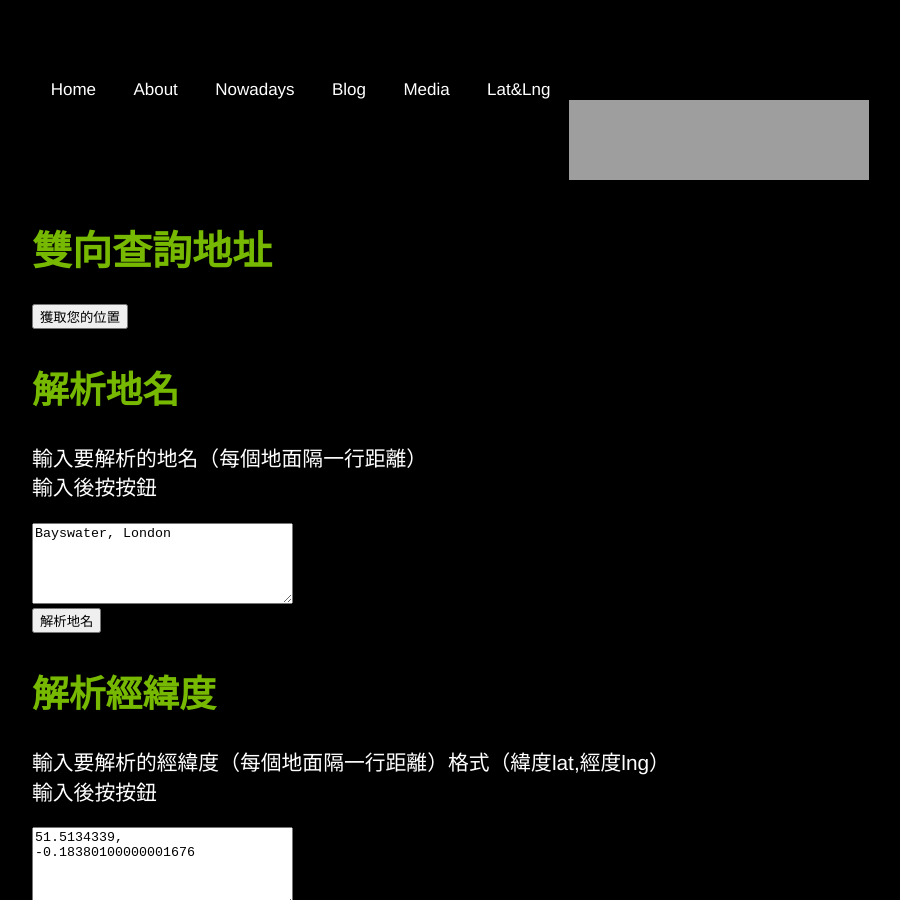
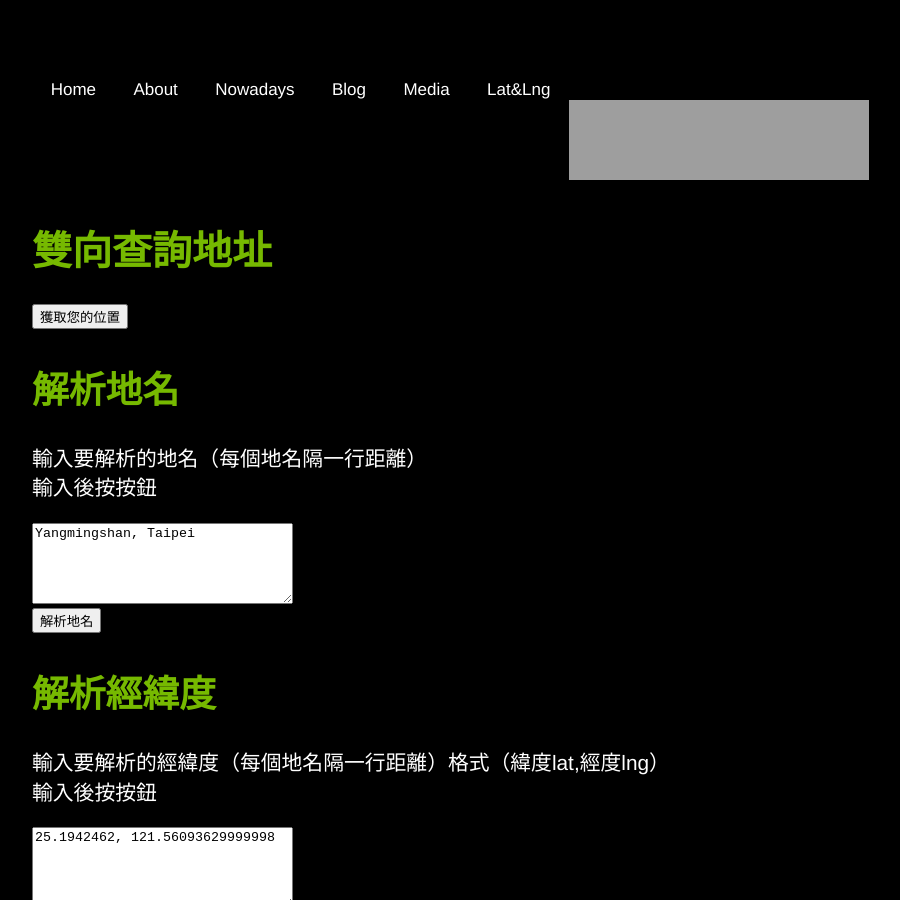
Before and after one commit to Jugoslawien/jugoslawien.github.io, a Jekyll site: the page built from locate/index.html, in a window 1280 px wide and 900 px high. Shown: the whole window, without its empty margins (128-1028 px from the left). Built offline with Jekyll 4.4.1, drawn with Linux system fonts in a browser that asks for light colours; comment, search, counter and statistics services are not loaded; grey boxes are pictures that could not be loaded.

Commit message:
Update index.html

```diff
--- a/locate/index.html
+++ b/locate/index.html
@@ -56,12 +55,12 @@ title: Google Lat&Lng Search
 	function  geoEach() {
 		//初始化地图
 		 geoEach.map = new google.maps.Map(document.getElementById("map_canvas"),{
-					center : new google.maps.LatLng(51.5134339, -0.18380100000001676),
+					center : new google.maps.LatLng(25.1942462, 121.56093629999998),
 					zoom : 8,
 					mapTypeId : google.maps.MapTypeId.ROADMAP
 		});
 		//添加一个marker
-		 geoEach.marker = new google.maps.Marker({map:  geoEach.map,position: new google.maps.LatLng(51.5134339, -0.18380100000001676)});
+		 geoEach.marker = new google.maps.Marker({map:  geoEach.map,position: new google.maps.LatLng(25.1942462, 121.56093629999998)});
 		//实例化Geocoder服务
 		 geoEach.geocoder = new google.maps.Geocoder();
 	}
@@ -183,16 +182,16 @@ title: Google Lat&Lng Search
 	})();
 	</script>
 	<h2>解析地名</h2>
-	<p>輸入要解析的地名（每個地面隔一行距離）<br />
+	<p>輸入要解析的地名（每個地名隔一行距離）<br />
 	輸入後按按鈕<br /></p>
-	<textarea name="" id="addrs" cols="30" rows="5">Bayswater, London</textarea>
+	<textarea name="" id="addrs" cols="30" rows="5">Yangmingshan, Taipei</textarea>
 	<br/>
 	<button id='toLatLngBtn'>解析地名</button>
 	<br />
 	<h2>解析經緯度</h2>
-	<p>輸入要解析的經緯度（每個地面隔一行距離）格式（緯度lat,經度lng）<br />
+	<p>輸入要解析的經緯度（每個地名隔一行距離）格式（緯度lat,經度lng）<br />
 		輸入後按按鈕<br /></p>
-	<textarea name="" id="latLngs" cols="30" rows="5">51.5134339, -0.18380100000001676</textarea>
+	<textarea name="" id="latLngs" cols="30" rows="5">25.1942462, 121.56093629999998</textarea>
 	<br/>
 	<button id='toAddressBtn'>解析經緯度</button>
 	<br/>
```
Also changed, not shown: other parts of locate/index.html (+0 -1 lines).
